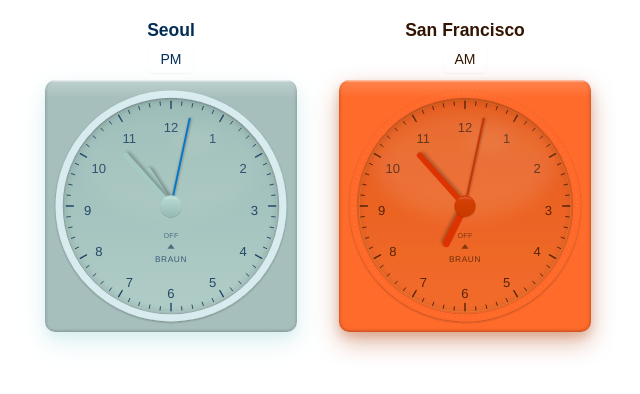
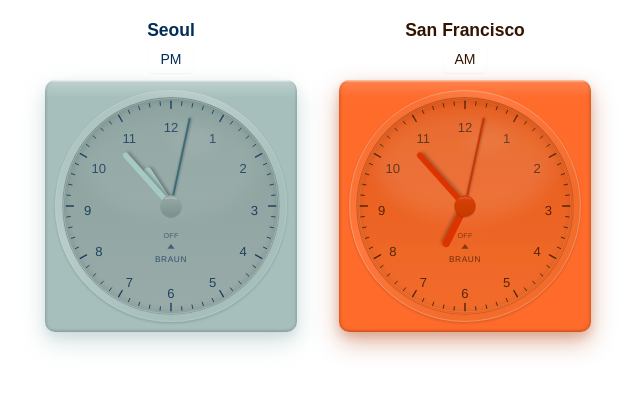
Before and after one commit to SoYoung210/craft, a Gatsby site: page /timezone-clock in a window 1280 px wide. Shown: the part 138-532 px from the top of the page, without its empty margins (279-919 px from the left). Built offline with nearby package versions, Linux system fonts and the light colour scheme; Gatsby itself is replaced by a stand-in of ours.

Commit message:
fix bezel

```diff
--- a/src/components/content/timezone-clock/clock.tsx
+++ b/src/components/content/timezone-clock/clock.tsx
@@ -202,7 +202,7 @@ export function Clock({
     colorScheme === 'light-blue'
       ? 'fill-[rgba(0,40,80,0.8)]'
       : 'fill-[rgba(50,20,0,0.8)]';
-  const secondHandColor = colorScheme === 'light-blue' ? '#0077CC' : '#CC3300';
+  const secondHandColor = colorScheme === 'light-blue' ? '#396C79' : '#CC3300';
   const labelTextColor =
     colorScheme === 'light-blue' ? 'text-[#002C56]' : 'text-[#331400]';
 
@@ -235,7 +235,7 @@ export function Clock({
         style={{
           boxShadow:
             colorScheme === 'light-blue'
-              ? '0 10px 25px rgba(176,220,227,0.4), 0 5px 10px rgba(176,220,227,0.2), inset 0 -2px 3px rgba(0,0,0,0.07), inset -2px 0 3px rgba(0,0,0,0.04), inset 2px 0 3px rgba(0,0,0,0.04)'
+              ? '0 10px 25px rgba(150,180,180,0.4), 0 5px 10px rgba(150,180,180,0.2), inset 0 -2px 3px rgba(0,0,0,0.07), inset -2px 0 3px rgba(0,0,0,0.04), inset 2px 0 3px rgba(0,0,0,0.04)'
               : '0 10px 25px rgba(179,69,21,0.4), 0 5px 10px rgba(179,69,21,0.2), inset 0 -2px 3px rgba(0,0,0,0.1), inset -2px 0 3px rgba(0,0,0,0.06), inset 2px 0 3px rgba(0,0,0,0.06)',
         }}
         data-ai-hint="braun clock"
@@ -385,8 +385,8 @@ export function Clock({
             >
               {colorScheme === 'light-blue' ? (
                 <>
-                  <stop offset="0%" stopColor="#EAF7FA" />
-                  <stop offset="100%" stopColor="#D8ECF0" />
+                  <stop offset="0%" stopColor="#B8CCC9" />
+                  <stop offset="100%" stopColor="#A6BFBC" />
                 </>
               ) : (
                 <>
@@ -431,103 +431,6 @@ export function Clock({
                 k3="1"
                 k4="0"
               />
-            </filter>
-
-            {/* Add filter for the raised bezel effect */}
-            <filter
-              id={`raisedBezel-${colorScheme}`}
-              x="-10%"
-              y="-10%"
-              width="120%"
-              height="120%"
-            >
-              <feGaussianBlur in="SourceAlpha" stdDeviation="1" result="blur" />
-              <feOffset in="blur" dx="0" dy="1" result="offsetBlur" />
-              <feFlood
-                floodColor="black"
-                floodOpacity="0.3"
-                result="shadowColor"
-              />
-              <feComposite
-                in="shadowColor"
-                in2="offsetBlur"
-                operator="in"
-                result="shadow"
-              />
-              <feComposite in="SourceGraphic" in2="shadow" operator="over" />
-            </filter>
-
-            {/* Radial gradient for bezel to give 3D appearance */}
-            <radialGradient
-              id={`bezelGradient-${colorScheme}`}
-              cx="50%"
-              cy="50%"
-              r="95%"
-              fx="50%"
-              fy="30%"
-            >
-              {colorScheme === 'light-blue' ? (
-                <>
-                  <stop offset="75%" stopColor="#D8ECF0" />
-                  <stop offset="95%" stopColor="#B8D2D8" />
-                  <stop offset="100%" stopColor="#A8C2C8" />
-                </>
-              ) : (
-                <>
-                  <stop offset="75%" stopColor="#FF6B2B" />
-                  <stop offset="95%" stopColor="#F05B1B" />
-                  <stop offset="100%" stopColor="#E04B0B" />
-                </>
-              )}
-            </radialGradient>
-
-            {/* Flatter gradient for center dot */}
-            <linearGradient
-              id={`centerDotGradient-${colorScheme}`}
-              x1="0%"
-              y1="0%"
-              x2="0%"
-              y2="100%"
-            >
-              {colorScheme === 'light-blue' ? (
-                <>
-                  <stop offset="0%" stopColor="#B8DBD5" />
-                  <stop offset="95%" stopColor="#99BDB6" />
-                </>
-              ) : (
-                <>
-                  <stop offset="0%" stopColor="#D84208" />
-                  <stop offset="95%" stopColor="#C83903" />
-                </>
-              )}
-            </linearGradient>
-
-            {/* Subtle shadow for center dot */}
-            <filter
-              id={`centerDotShadow-${colorScheme}`}
-              x="-50%"
-              y="-50%"
-              width="200%"
-              height="200%"
-            >
-              <feGaussianBlur
-                in="SourceAlpha"
-                stdDeviation="0.5"
-                result="blur"
-              />
-              <feOffset in="blur" dx="0" dy="0.5" result="offsetBlur" />
-              <feFlood
-                floodColor="black"
-                floodOpacity="0.2"
-                result="shadowColor"
-              />
-              <feComposite
-                in="shadowColor"
-                in2="offsetBlur"
-                operator="in"
-                result="shadow"
-              />
-              <feComposite in="SourceGraphic" in2="shadow" operator="over" />
             </filter>
 
             {/* Filter for recessed clock face */}
@@ -580,6 +483,56 @@ export function Clock({
               <feComposite in="shadow" in2="SourceGraphic" operator="over" />
             </filter>
 
+            {/* Enhanced bezel gradient for 3D effect */}
+            <linearGradient
+              id={`bezelEdgeGradient-${colorScheme}`}
+              x1="0%"
+              y1="0%"
+              x2="100%"
+              y2="0%"
+              gradientTransform="rotate(45)"
+            >
+              {colorScheme === 'light-blue' ? (
+                <>
+                  <stop offset="0%" stopColor="#A6BFBC" />
+                  <stop offset="50%" stopColor="#B8CCC9" />
+                  <stop offset="100%" stopColor="#A6BFBC" />
+                </>
+              ) : (
+                <>
+                  <stop offset="0%" stopColor="#F26C2C" />
+                  <stop offset="50%" stopColor="#FF7940" />
+                  <stop offset="100%" stopColor="#F26C2C" />
+                </>
+              )}
+            </linearGradient>
+
+            {/* Inner bezel shadow gradient */}
+            <radialGradient
+              id={`bezelInnerShadow-${colorScheme}`}
+              cx="50%"
+              cy="50%"
+              r="93%"
+              fx="50%"
+              fy="50%"
+            >
+              {colorScheme === 'light-blue' ? (
+                <>
+                  <stop offset="91%" stopColor="#A6BFBC" />
+                  <stop offset="93%" stopColor="#8AA19E" />
+                  <stop offset="95%" stopColor="#A6BFBC" />
+                  <stop offset="100%" stopColor="#B8CCC9" />
+                </>
+              ) : (
+                <>
+                  <stop offset="91%" stopColor="#F26C2C" />
+                  <stop offset="93%" stopColor="#D85A1B" />
+                  <stop offset="95%" stopColor="#F26C2C" />
+                  <stop offset="100%" stopColor="#FF7940" />
+                </>
+              )}
+            </radialGradient>
+
             {/* Gradient for recessed face */}
             <linearGradient
               id={`recessedFaceGradient-${colorScheme}`}
@@ -590,8 +543,8 @@ export function Clock({
             >
               {colorScheme === 'light-blue' ? (
                 <>
-                  <stop offset="0%" stopColor="#9ABBB6" />
-                  <stop offset="100%" stopColor="#B0CCC7" />
+                  <stop offset="0%" stopColor="#8AA19E" />
+                  <stop offset="100%" stopColor="#99ABA8" />
                 </>
               ) : (
                 <>
@@ -600,6 +553,55 @@ export function Clock({
                 </>
               )}
             </linearGradient>
+
+            {/* Flatter gradient for center dot */}
+            <linearGradient
+              id={`centerDotGradient-${colorScheme}`}
+              x1="0%"
+              y1="0%"
+              x2="0%"
+              y2="100%"
+            >
+              {colorScheme === 'light-blue' ? (
+                <>
+                  <stop offset="0%" stopColor="#96ABA8" />
+                  <stop offset="95%" stopColor="#7D918E" />
+                </>
+              ) : (
+                <>
+                  <stop offset="0%" stopColor="#D84208" />
+                  <stop offset="95%" stopColor="#C83903" />
+                </>
+              )}
+            </linearGradient>
+
+            {/* Subtle shadow for center dot */}
+            <filter
+              id={`centerDotShadow-${colorScheme}`}
+              x="-50%"
+              y="-50%"
+              width="200%"
+              height="200%"
+            >
+              <feGaussianBlur
+                in="SourceAlpha"
+                stdDeviation="0.5"
+                result="blur"
+              />
+              <feOffset in="blur" dx="0" dy="0.5" result="offsetBlur" />
+              <feFlood
+                floodColor="black"
+                floodOpacity="0.2"
+                result="shadowColor"
+              />
+              <feComposite
+                in="shadowColor"
+                in2="offsetBlur"
+                operator="in"
+                result="shadow"
+              />
+              <feComposite in="SourceGraphic" in2="shadow" operator="over" />
+            </filter>
           </defs>
 
           {/* Recessed clock face area - appears sunken in */}
@@ -621,7 +623,7 @@ export function Clock({
             strokeWidth="1"
           />
 
-          {/* Transparent glass surface effect - reduced brightness for blue clock */}
+          {/* Transparent glass surface effect */}
           <circle
             cx="100"
             cy="100"
@@ -629,43 +631,48 @@ export function Clock({
             fill="none"
             stroke={
               colorScheme === 'light-blue'
-                ? 'rgba(180,210,210,0.3)' // Reduced brightness and opacity for blue clock
+                ? 'rgba(160,180,180,0.3)' // More muted, less bright for blue clock
                 : 'rgba(255,255,255,0.35)'
             }
             strokeWidth="0.5"
             style={{ mixBlendMode: 'overlay' }}
           />
 
-          {/* Outer circle border around the edge of clock face - adjusted color for blue */}
+          {/* 3D bezel around the clock face - inner shadow effect */}
           <circle
             cx="100"
             cy="100"
-            r="94"
+            r="93"
             fill="none"
-            stroke={`url(#bezelGradient-${colorScheme})`}
-            strokeWidth="6"
-            style={{ filter: `url(#raisedBezel-${colorScheme})` }}
+            stroke={`url(#bezelInnerShadow-${colorScheme})`}
+            strokeWidth="3"
           />
 
-          {/* Inner highlight on the raised bezel - reduced for blue */}
+          {/* 3D bezel around the clock face - main raised part */}
           <circle
             cx="100"
             cy="100"
-            r="94"
+            r="94.5"
+            fill="none"
+            stroke={`url(#bezelEdgeGradient-${colorScheme})`}
+            strokeWidth="6"
+            style={{
+              filter: 'drop-shadow(0px 1px 1px rgba(0,0,0,0.15))',
+            }}
+          />
+
+          {/* Outer edge highlight */}
+          <circle
+            cx="100"
+            cy="100"
+            r="97"
             fill="none"
             stroke={
               colorScheme === 'light-blue'
-                ? 'rgba(220,235,235,0.3)'
-                : 'rgba(255,255,255,0.3)'
+                ? 'rgba(200,220,220,0.3)'
+                : 'rgba(255,255,255,0.25)'
             }
             strokeWidth="0.8"
-            strokeDasharray="0.5 4"
-            strokeDashoffset="0"
-            style={{
-              transformOrigin: 'center',
-              transform: 'rotate(-30deg)',
-              opacity: colorScheme === 'light-blue' ? 0.6 : 0.8,
-            }}
           />
 
           {markers}
```
